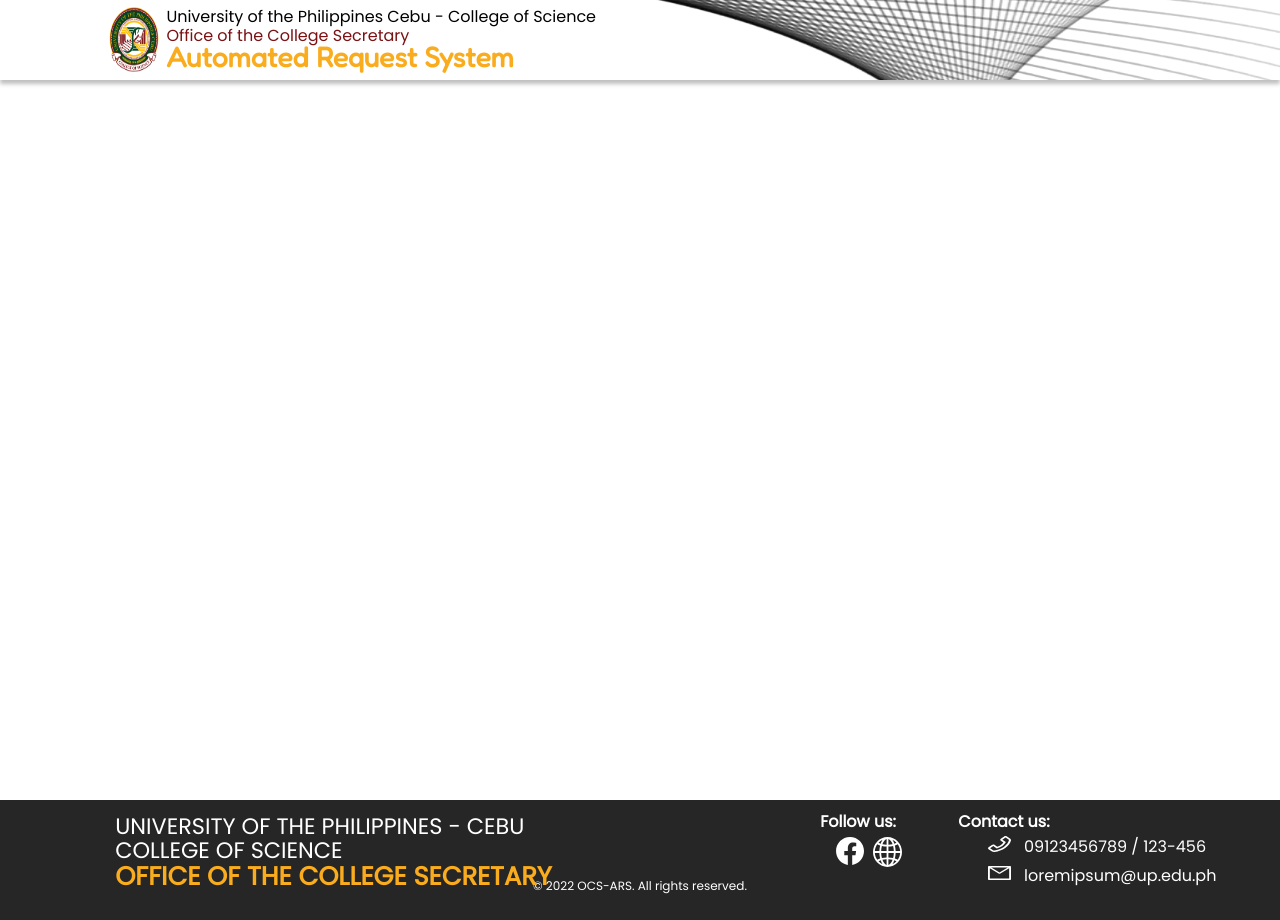
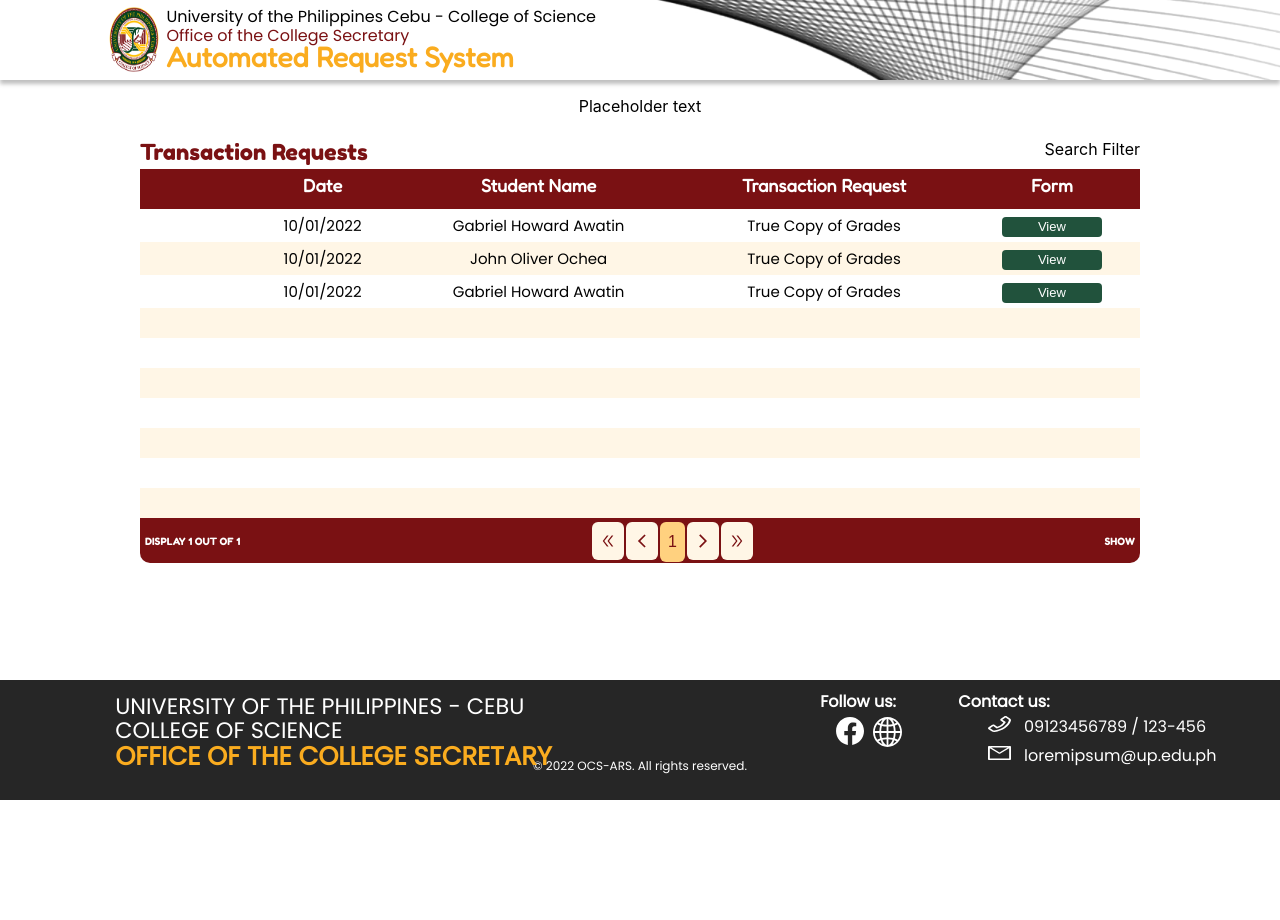
Before and after one commit to koalaporings/CROMA, a React (Create React App) app in the folder client/: page /admin in a window 1280 px wide. After the commit the page ends 800 px from the top, so only its background shows below. Built offline with nearby package versions, Linux system fonts and the light colour scheme; no server answers.

Commit message:
started creating the table in admin page
created an html table but may have to use react-table in the future

```diff
--- a/client/package.json
+++ b/client/package.json
@@ -10,6 +10,7 @@
     "create-react-app": "^5.0.1",
     "react": "^18.2.0",
     "react-dom": "^18.2.0",
+    "react-icons": "^4.8.0",
     "react-router-dom": "^6.8.2",
     "react-scripts": "^5.0.1",
     "web-vitals": "^2.1.4"
--- a/client/src/Components/Footer/Footer.css
+++ b/client/src/Components/Footer/Footer.css
@@ -5,6 +5,7 @@
     position: absolute;
     height: 15%;
     width: 100%;
+    bottom: 0;
     /* bottom: 0vh; */
 }
 
--- a/client/src/Components/Header/Header.css
+++ b/client/src/Components/Header/Header.css
@@ -2,7 +2,6 @@
 @import url('https://fonts.googleapis.com/css?family=Fredoka');
 
 .header-container {
-    background-color: #2626#FFFFFF;
     position: absolute;
     height: 10%;
     width: 100%;
--- a/client/src/Pages/Admin Portal/Admin Landing.css
+++ b/client/src/Pages/Admin Portal/Admin Landing.css
@@ -1,16 +1,168 @@
 @import url('https://fonts.googleapis.com/css?family=Poppins');
-@import url('https://fonts.googleapis.com/css?family=Fredoka');
+@import url('https://fonts.googleapis.com/css?family=Fredoka+One');
 
-* {
-    margin: 0;
-    padding: 0;
-    border: 0;
-    outline: 0;
-    font-size: 100%;
-    vertical-align: baseline;
+.page {
+    display: grid;
 }
 
 .admin-container {
-    height: 100vh;
+    position: absolute;
+    top: 12%;
+    width: 100%;
     background-color: white;
 }
+
+
+.table1-container{
+    padding: 10px;
+    height: 450px;
+    display: grid;
+    justify-content: center;
+    align-content: center;
+
+}
+
+.table-top {
+    display: flex;
+    height: 30px;
+    justify-content: space-between;
+    min-width: 600px;
+}
+
+.table-label {
+    font-family: 'Fredoka One';
+    font-size: 22px;
+    color: #7A1113;
+}
+
+table.table1 {
+    padding: 0;
+    border-spacing: 0;
+    min-width: 1000px;
+}
+
+
+
+th, td {
+    padding: 5px;
+
+}
+
+th {
+    padding: 8  px;
+    background-color: #7A1113;
+    color: white;
+    font-family: 'Fredoka';
+    font-size: 18px;
+}
+
+th.urgent {
+    min-width: 60px;
+}
+
+th.date {
+    min-width: 50px;
+}
+
+th.student-name {
+    min-width: 100px;
+}
+
+th.transaction-request {
+    min-width: 100px;
+}
+
+th.form {
+    min-width: 80px;
+}
+
+td {
+    font-family: 'Poppins';
+    font-size: 15px;
+}
+
+tr {
+    height: 30px;
+
+}
+tr.header {
+    height: 40px;
+}
+
+
+
+.view {
+    font-size: 13px;
+    border-radius: 4px;
+    background-color: #21523C;
+    color: white;
+    min-width: 100px;
+    min-height: 20px;
+}
+
+.view:hover {
+    cursor: pointer;
+    background-color: #08321F;
+}
+
+tr:nth-child(odd) {
+    background-color: #FFF6E6;
+}
+
+.table1-footer {
+    display: flex;
+    justify-content: space-between;
+    background-color: #7A1113;
+    color: white;
+    padding: 5px;
+    border-radius: 0 0 10px 10px;
+    height: 35px;
+    align-items: center;
+    min-width: 800px;
+}
+.display-section{
+    margin-right: auto;
+    font-family: 'Fredoka One';
+    font-size: 10px;
+}
+
+.page-section {
+    margin: 0 auto;
+    display: grid;
+    grid-template-columns: repeat(5, auto);
+}
+
+.table-page-button {
+    display: flex;
+    justify-content: center;
+    align-items: center;
+    width: 32px;
+    height: 38px; /* or 100% */
+    padding: 2px;
+    margin: 1px;
+    background-color: #FFF6E6;
+    border-radius: 6px;
+    color: #7A1113;
+}
+
+.table-page-button:hover {
+    cursor: pointer;
+    background-color: #FFE3B0;
+}
+
+.table-page-number {
+    color: #7A1113;
+    width: 25px;
+    height:  100%;
+    padding: 5px;
+    margin: 1px;
+    background-color: #FFD17F;
+    border-radius: 6px;
+}
+
+
+.show-section {
+    font-family: 'Fredoka One';
+    font-size: 10px;
+    margin-left: auto;
+}
--- a/client/src/Pages/Admin Portal/Admin Landing.jsx
+++ b/client/src/Pages/Admin Portal/Admin Landing.jsx
@@ -1,21 +1,130 @@
-import React from 'react';
+import * as React from 'react';
 import {useNavigate} from 'react-router-dom';
+import Header from '../../Components/Header/Header';
 import Footer from '../../Components/Footer/Footer';
-import Header from '../../Components/Header/Header';
-
 import './Admin Landing.css';
+import { AiOutlineDoubleLeft, AiOutlineDoubleRight } from 'react-icons/ai'
+import { MdOutlineArrowBackIos, MdOutlineArrowForwardIos } from 'react-icons/md'
 
 const AdminLanding = ({children}) => {
 
     return(
         <div>
             <Header/>
+            <div className='admin-container'>
+                <p>Placeholder text</p>
+                <div className="table1-container">
+                    <div className="table-top">
+                        <div className="table-label">Transaction Requests</div>
+                        <div className="search-filter">Search Filter</div>
+                    </div>
+                    <table className="table1">
+                        <tr className='header'>
+                            <th className='urgent'></th>
+                            <th className='date'>Date</th>
+                            <th className='student-name'>Student Name</th>
+                            <th className='transaction-request'>Transaction Request</th>
+                            <th className='form'>Form</th>
+                        </tr>
+                        <tr>
+                            <td></td>
+                            <td>10/01/2022</td>
+                            <td>Gabriel Howard Awatin</td>
+                            <td>True Copy of Grades</td>
+                            <td>
+                                <button className='view'>
+                                    View
+                                </button>
+                            </td>
+                        </tr>
+                        <tr>
+                            <td></td>
+                            <td>10/01/2022</td>
+                            <td>John Oliver Ochea</td>
+                            <td>True Copy of Grades</td>
+                            <td>
+                                <button className='view'>
+                                    View
+                                </button>
+                            </td>
+                        </tr>
+                        <tr>
+                            <td></td>
+                            <td>10/01/2022</td>
+                            <td>Gabriel Howard Awatin</td>
+                            <td>True Copy of Grades</td>
+                            <td>
+                                <button className='view'>
+                                    View
+                                </button>
+                            </td>
+                        </tr>
+                        <tr>
+                            <td></td>
+                            <td></td>
+                            <td></td>
+                            <td></td>
+                            <td></td>
+                        </tr>
+                        <tr>
+                            <td></td>
+                            <td></td>
+                            <td></td>
+                            <td></td>
+                            <td></td>
+                        </tr>
+                        <tr>
+                            <td></td>
+                            <td></td>
+                            <td></td>
+                            <td></td>
+                            <td></td>
+                        </tr>
+                        <tr>
+                            <td></td>
+                            <td></td>
+                            <td></td>
+                            <td></td>
+                            <td></td>
+                        </tr>
+                        <tr>
+                            <td></td>
+                            <td></td>
+                            <td></td>
+                            <td></td>
+                            <td></td>
+                        </tr>
+                        <tr>
+                            <td></td>
+                            <td></td>
+                            <td></td>
+                            <td></td>
+                            <td></td>
+                        </tr>
+                        <tr>
+                            <td></td>
+                            <td></td>
+                            <td></td>
+                            <td></td>
+                            <td></td>
+                        </tr>
+                    </table>
+                    <div className="table1-footer">
+                        <div className="display-section">DISPLAY 1 OUT OF 1</div>
+                        <div className="page-section">
+                            <button className="table-page-button"><AiOutlineDoubleLeft/></button>
+                            <button className="table-page-button"><MdOutlineArrowBackIos/></button>
+                            <button className="table-page-number">1</button>
+                            <button className="table-page-button"><MdOutlineArrowForwardIos/></button>
+                            <button className="table-page-button"><AiOutlineDoubleRight/></button>
+                        </div>
+                        <div className="show-section">SHOW</div>
 
-            <div className='admin-container'>
+                    </div>
+                </div>
+            </div>
+            <Footer/>
 
-            </div>
-
-            <Footer/>
         </div>
     )
 }
--- a/client/src/Pages/Login/Login.css
+++ b/client/src/Pages/Login/Login.css
@@ -170,7 +170,7 @@
     color: white;
 }
 
-.footer-container {
+.footer-container1 {
     background-color: #262626;
     position: absolute;
     height: 15%;
--- a/client/src/Pages/Login/Login.jsx
+++ b/client/src/Pages/Login/Login.jsx
@@ -11,7 +11,6 @@ import globeIcon from '../../Assets/globe-icon.svg';
 import facebookIcon from '../../Assets/facebook-icon.svg';
 import telephoneIcon from '../../Assets/telephone-icon.svg';
 import envelopeIcon from '../../Assets/envelope-icon.svg';
-import Footer from '../../Components/Footer/Footer';
 
 
 
@@ -95,7 +94,7 @@ const Login = ({children}) => {
 
             </div>
 
-            <div className='footer-container'>
+            <div className='footer-container1'>
                     <p className='login-footer-text-1'>UNIVERSITY OF THE PHILIPPINES - CEBU</p>
                     <p className='login-footer-text-2'>COLLEGE OF SCIENCE</p>
                     <p className='login-footer-text-3'>OFFICE OF THE COLLEGE SECRETARY</p>
```
Also changed, not shown: 1 other file (tests, documents, lock files or other folders).
